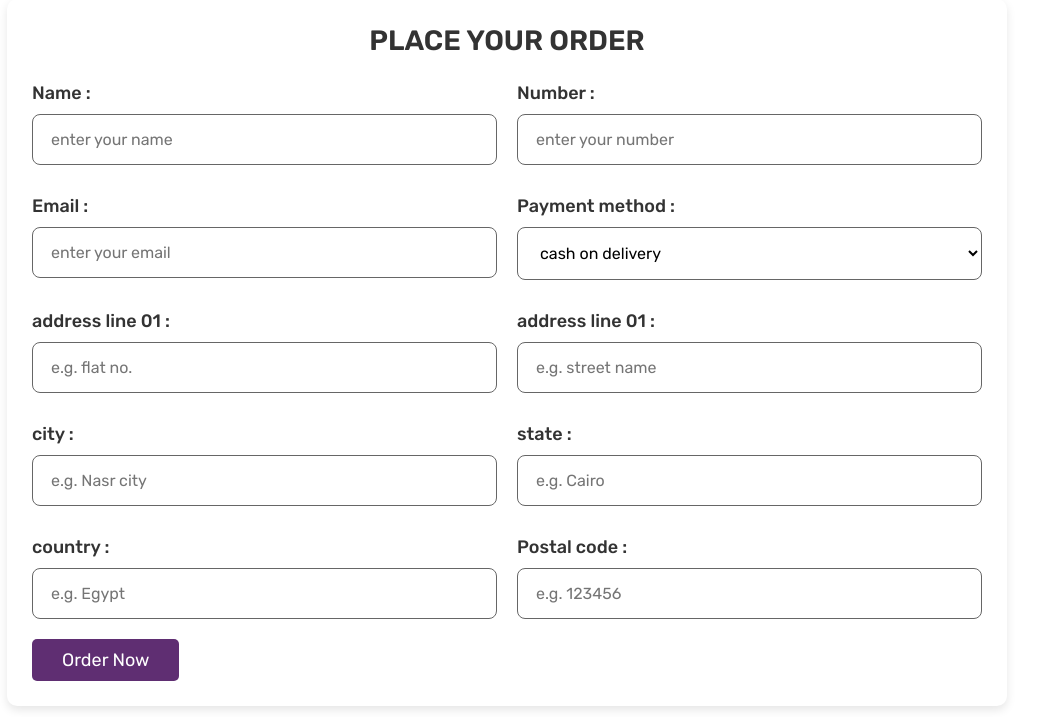
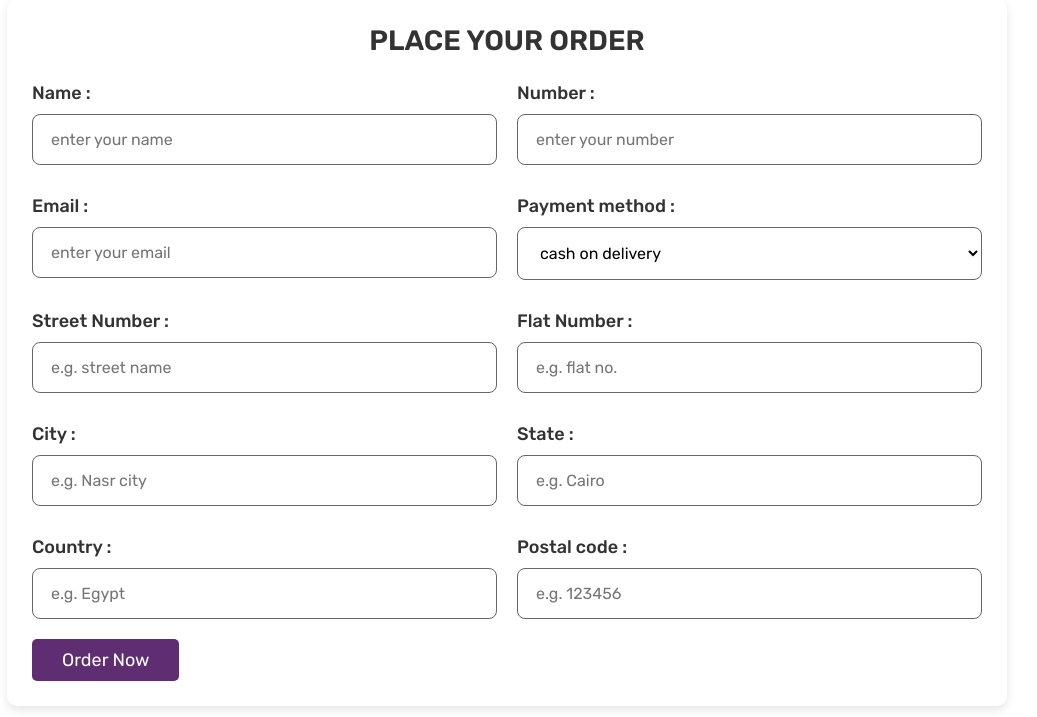
Before and after one commit to mariammhassann/Smart-Calendar-28-, a PHP site: page /checkout.php in a window 1280 px wide. Shown: the part 538-1255 px from the top of the page, without its empty margins (133-1170 px from the left). Run offline with PHP 8.4, Linux system fonts and the light colour scheme; the visitor is signed in with stand-in values (Sample User, id 1); data that the repository does not hold is empty.

Commit message:
Update checkout.php

```diff
--- a/checkout.php
+++ b/checkout.php
@@ -71,8 +71,7 @@ if(isset($_POST['order_btn'])){
 <?php include 'header.php'; ?>
 
 <div class="heading">
-   <h3>checkout</h3>
-   <p> <a href="home.php">home</a> / checkout </p>
+   <h3>Order summary</h3>
 </div>
 
 <section class="display-order">
@@ -85,14 +84,14 @@ if(isset($_POST['order_btn'])){
             $total_price = ($fetch_cart['price'] * $fetch_cart['quantity']);
             $grand_total += $total_price;
    ?>
-   <p> <?php echo $fetch_cart['name']; ?> <span>(<?php echo '$'.$fetch_cart['price'].'/-'.' x '. $fetch_cart['quantity']; ?>)</span> </p>
+   <p> <?php echo $fetch_cart['name']; ?> <span>(<?php echo ''.$fetch_cart['price'].''.' x '. $fetch_cart['quantity']; ?>)</span> </p>
    <?php
       }
    }else{
       echo '<p class="empty">your cart is empty</p>';
    }
    ?>
-   <div class="grand-total"> grand total : <span>EGP<?php echo $grand_total; ?>/-</span> </div>
+   <div class="grand-total"> grand total : <span>EGP<?php echo $grand_total; ?></span> </div>
 
 </section>
 
@@ -122,23 +121,23 @@ if(isset($_POST['order_btn'])){
             </select>
          </div>
          <div class="inputBox">
-            <span>address line 01 :</span>
-            <input type="number" min="0" name="flat" required placeholder="e.g. flat no.">
+            <span>Street Number :</span>
+            <input type="number" min="0" name="flat" required placeholder="e.g. street name">
          </div>
          <div class="inputBox">
-            <span>address line 01 :</span>
-            <input type="text" name="street" required placeholder="e.g. street name">
+            <span>Flat Number :</span>
+            <input type="text" name="street" required placeholder="e.g. flat no.">
          </div>
          <div class="inputBox">
-            <span>city :</span>
+            <span>City :</span>
             <input type="text" name="city" required placeholder="e.g. Nasr city">
          </div>
          <div class="inputBox">
-            <span>state :</span>
+            <span>State :</span>
             <input type="text" name="state" required placeholder="e.g. Cairo">
          </div>
          <div class="inputBox">
-            <span>country :</span>
+            <span>Country :</span>
             <input type="text" name="country" required placeholder="e.g. Egypt">
          </div>
          <div class="inputBox">
```
